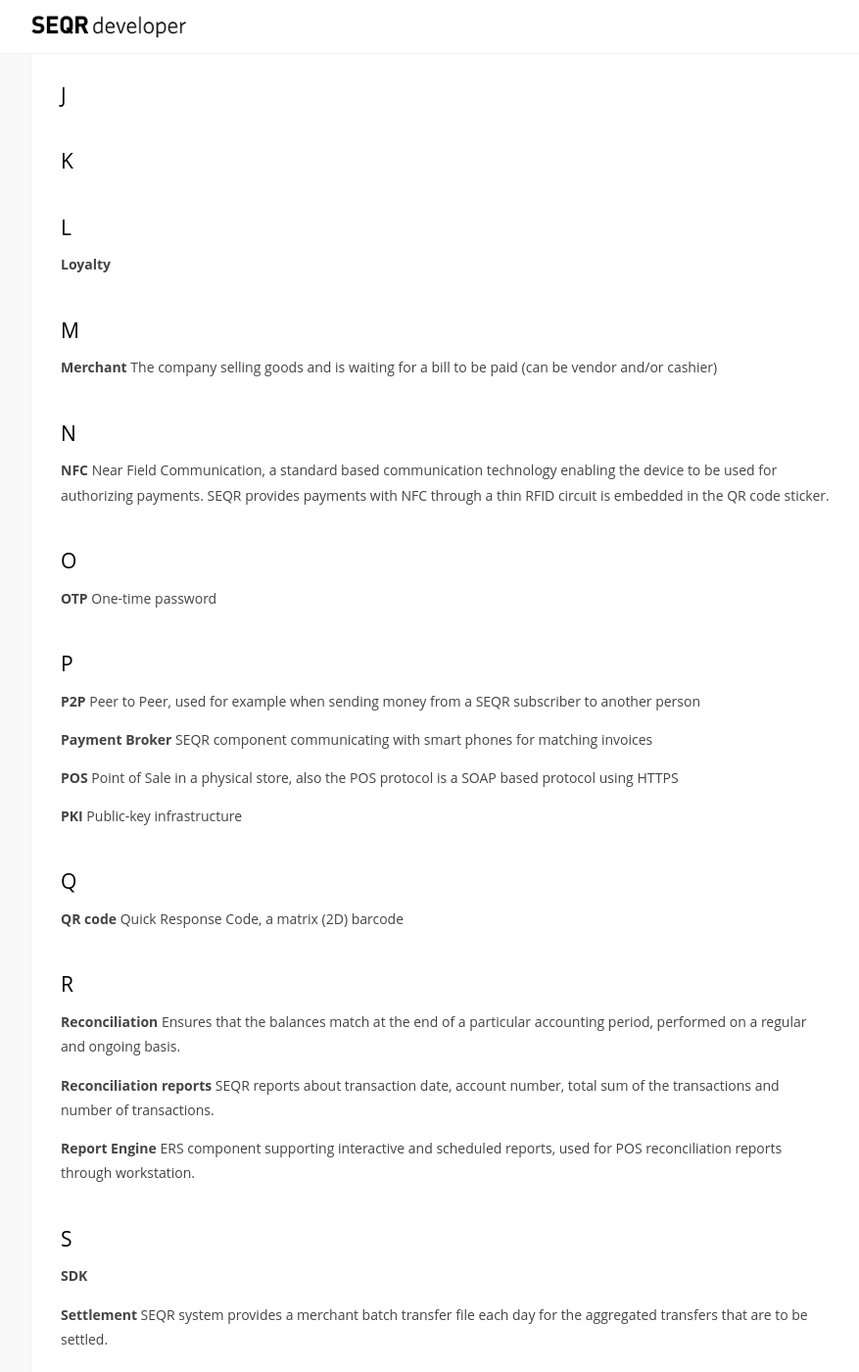
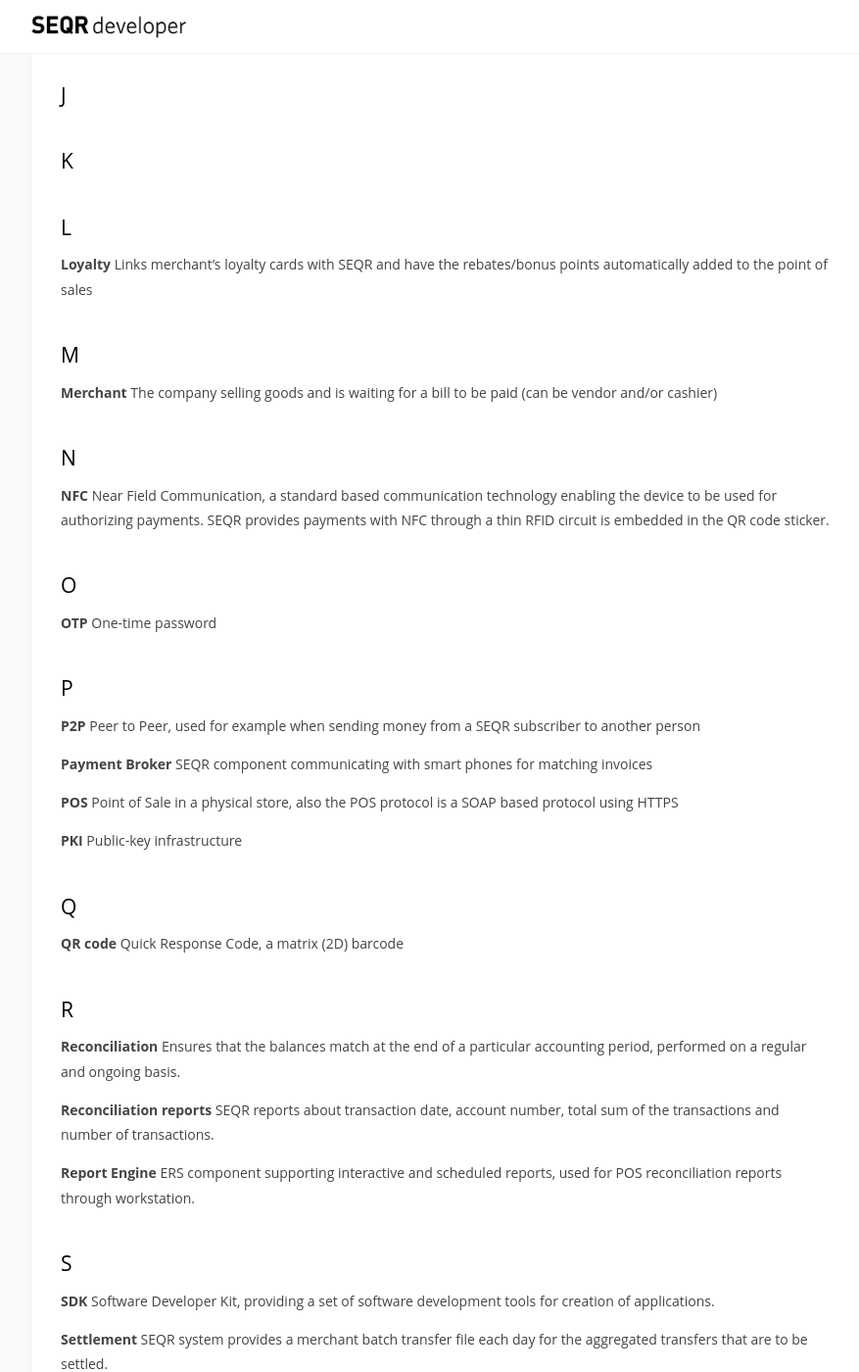
Before and after one commit to SeamlessDistribution/SeamlessDistribution.github.io, a Jekyll site: the page built from merchant/reference/glossary.md, in a window 1280 px wide and 1400 px high, scrolled down 1239 px. Shown: the whole window at 98% size, without its empty margins (184-1061 px from the left). Built offline with Jekyll 4.4.1, drawn with Linux system fonts in a browser that asks for light colours; nearby versions of some CDN libraries.

Commit message:
Update glossary.md

```diff
--- a/merchant/reference/glossary.md
+++ b/merchant/reference/glossary.md
@@ -66,6 +66,7 @@
 
 ### L
 **Loyalty**
+Links merchant's loyalty cards with SEQR and have the rebates/bonus points automatically added to the point of sales
 
 
 ### M
@@ -113,6 +114,7 @@
 
 ### S
 **SDK**
+Software Developer Kit, providing a set of software development tools for creation of applications.
 
 **Settlement**
 SEQR system provides a merchant batch transfer file each day for the aggregated transfers that are to be settled.
```
